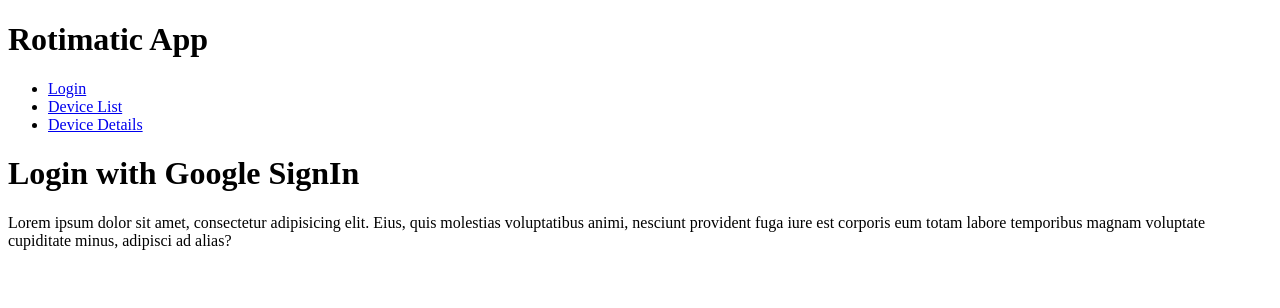
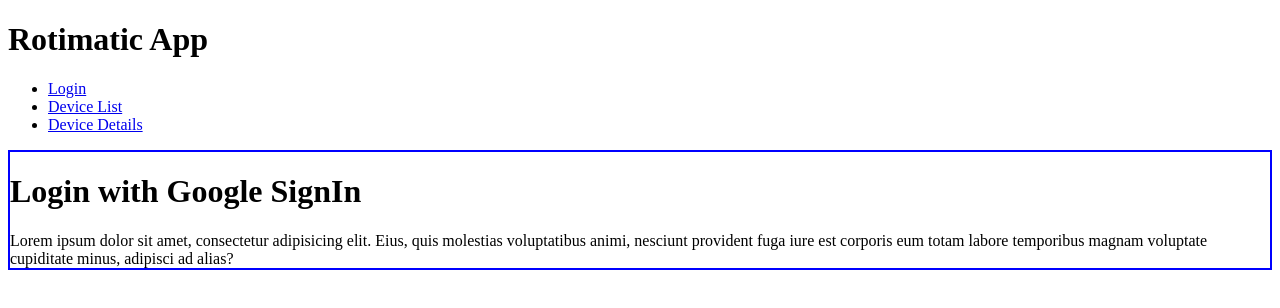
Before and after one commit to devendrad-cuelogic/RotiSimFront, a plain HTML site: page index.html in a window 1280 px wide. Drawn offline with nearby package versions, Linux system fonts and the light colour scheme.

Commit message:
adds border to ng-view

```diff
--- a/index.html
+++ b/index.html
@@ -7,9 +7,9 @@
         <meta name="description" content="">
         <meta name="viewport" content="width=device-width, initial-scale=1">
         <link rel="apple-touch-icon" href="apple-touch-icon.png">
+        <link rel="stylesheet" href="styles/main.css">
+        <!-- <link rel="stylesheet" href="css/normalize.min.css">
 
-        <!-- <link rel="stylesheet" href="css/normalize.min.css">
-        <link rel="stylesheet" href="css/main.css">
 
         <script src="js/vendor/modernizr-2.8.3.min.js"></script -->
         <script src="scripts/angular.js"></script>
--- /dev/null
+++ b/styles/main.css
@@ -0,0 +1,3 @@
+div[ng-view] {
+	border: 2px solid blue;
+}
```
